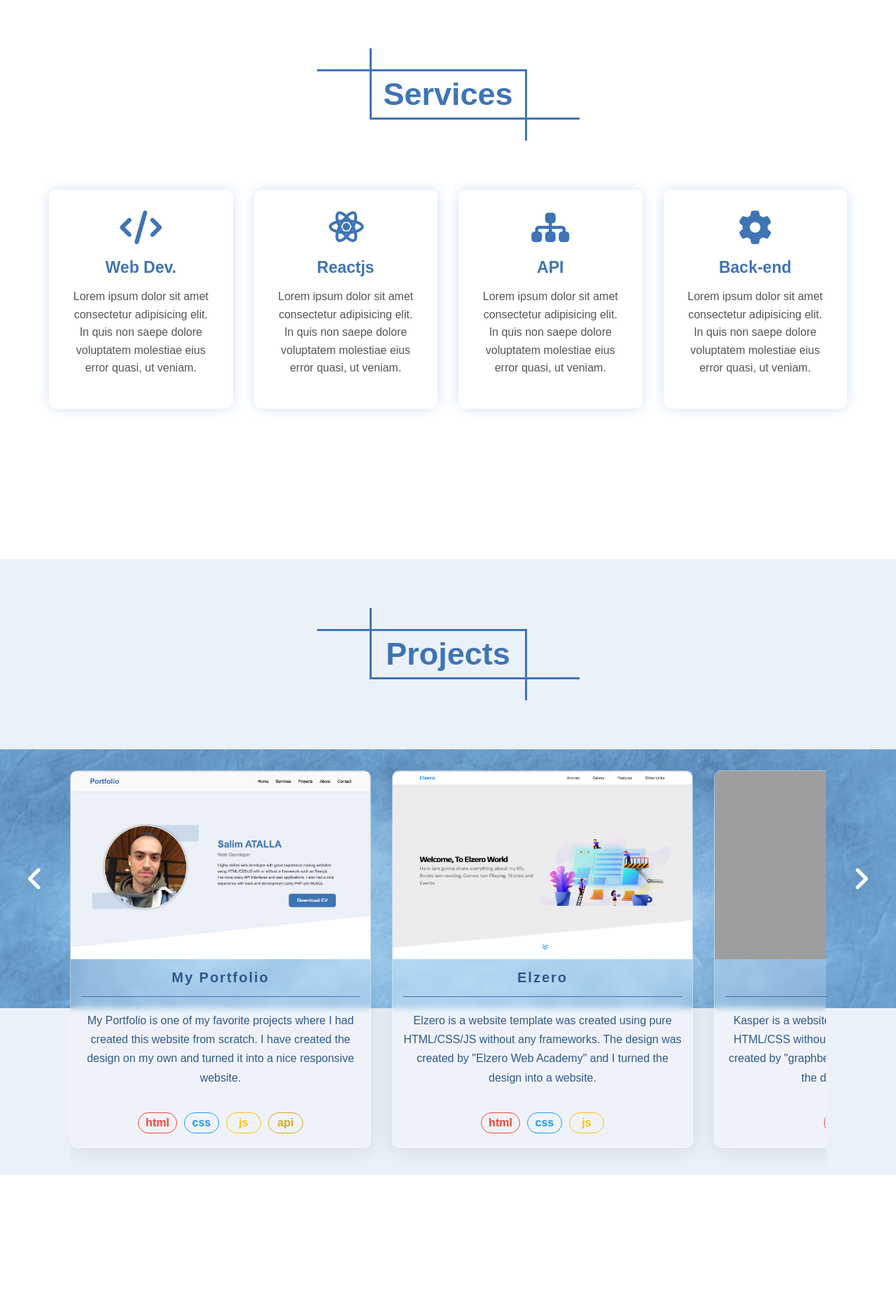
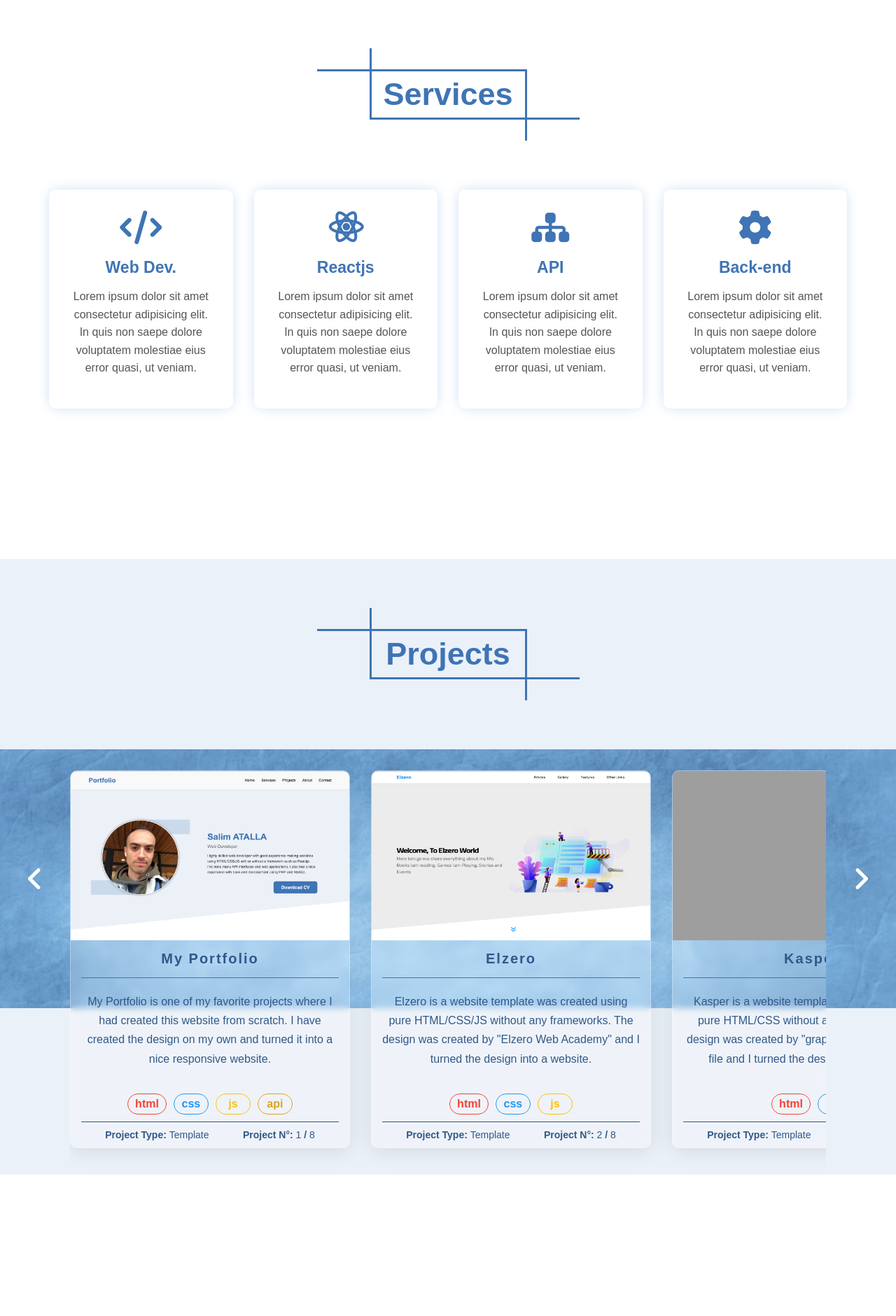
Before and after one commit to salim-atalla/Portfolio, a PHP site: page / in a window 1280 px wide. Shown: the part 801-2682 px from the top of the page at 70% size. Run offline with PHP 8.4, Linux system fonts and the light colour scheme; grey boxes are pictures that could not be loaded.

Commit message:
Projects carousel is done

```diff
--- a/assets/css/style.css
+++ b/assets/css/style.css
@@ -741,18 +741,24 @@ input:focus {
   transition: 0.5s;
 }
 .projects .carousel .cards .card {
-  width: 430px;
+  width: 400px;
   border-radius: 10px;
   overflow: hidden;
   z-index: 1;
   height: 100%;
   transition: var(--transition-main);
+  cursor: pointer;
 
   background: rgba(255, 255, 255, 0.2);
   box-shadow: 0 4px 30px rgba(0, 0, 0, 0.1);
   backdrop-filter: blur(5px);
   -webkit-backdrop-filter: blur(5px);
   border: 1px solid rgba(255, 255, 255, 0.3);
+}
+@media (min-width: 992px) {
+  .projects .carousel .cards .card:hover {
+    transform: translateY(-10px);
+  }
 }
 @media (max-width: 992px) {
   .projects .carousel .cards .card {
@@ -764,12 +770,9 @@ input:focus {
     width: 320px;
   }
 }
-.projects .carousel .cards .card:hover {
-  transform: translateY(-10px);
-}
 .projects .carousel .cards .card .card-head {
   width: 100%;
-  height: 50%;
+  height: 45%;
   position: relative;
 
   transform-style: preserve-3d;
@@ -785,7 +788,7 @@ input:focus {
     height: 40%;
   }
 }
-.projects .carousel .cards .card .card-head:hover {
+.projects .carousel .cards .card .card-head.selected {
   transform: rotateY(-180deg);
 }
 .projects .carousel .cards .card .card-head .face {
@@ -857,19 +860,21 @@ input:focus {
 }
 .projects .carousel .cards .card .card-body {
   width: 100%;
-  height: 50%;
+  height: 55%;
   display: flex;
   flex-direction: column;
   justify-content: space-between;
   text-align: center;
+  position: relative;
 }
 @media (max-width: 992px) {
   .projects .carousel .cards .card .card-body {
-    height: 55%;
+    height: 60%;
   }
 }
 .projects .carousel .cards .card .text {
   padding: 15px;
+  flex: 1;
 }
 .projects .carousel .cards .card .text > h3 {
   font-size: 20px;
@@ -883,13 +888,32 @@ input:focus {
   margin-top: 20px;
   color: var(--color-main-alt);
 }
+@media (max-width: 500px) {
+  .projects .carousel .cards .card .text > p {
+    line-height: 1.5;
+  }
+}
+.projects .carousel .cards .card .info {
+  display: flex;
+  justify-content: space-around;
+  align-items: center;
+  padding: 10px;
+  margin: 0 15px;
+  font-size: 14px;
+  color: var(--color-main-alt);
+  border-top: 1px solid var(--color-main-alt);
+  font-weight: bold;
+}
+.projects .carousel .cards .card .info span {
+  font-weight: normal;
+}
 .projects .carousel .cards .card .tags {
   display: flex;
   justify-content: center;
   align-items: center;
   flex-wrap: wrap;
   gap: 10px;
-  padding: 20px;
+  padding: 10px;
 }
 .projects .carousel .cards .card .tags .tag {
   padding: 5px 10px;
--- a/assets/data/projects.json
+++ b/assets/data/projects.json
@@ -5,8 +5,9 @@
     "codeUrl": "https://github.com/salim-atalla/Fetch-GitHub-App",
     "img": "./assets/imgs/project-01.png",
     "title": "Fetch GitHub App",
-    "description": "Memory Game is a game for web was created using pure HTML/CSS/JS, it was designed by \"Elzero Web School\" and I turned this design into a code.",
-    "tags": ["html", "css", "js", "api"]
+    "description": "Fetch Github is a web application was created using pure HTML/CSS/JS based on a public \"Github\" API without any frameworks. It was designed and turned into a code by myself.",
+    "tags": ["html", "css", "js", "api"],
+    "type": "Web App"
   },
   {
     "id": 1,
@@ -14,8 +15,9 @@
     "codeUrl": "https://github.com/salim-atalla/Memory-Game",
     "img": "./assets/imgs/project-02.png",
     "title": "Memory Game",
-    "description": "Fetch Github is a web application was created using pure HTML/CSS/JS based on a public \"Github\" API without any frameworks. It was designed and turned into a code by myself.",
-    "tags": ["html", "css", "js"]
+    "description": "Memory Game is a game for web was created using pure HTML/CSS/JS, it was designed by \"Elzero Web School\" and I turned this design into a code.",
+    "tags": ["html", "css", "js"],
+    "type": "Web App"
   },
   {
     "id": 2,
@@ -24,7 +26,8 @@
     "img": "./assets/imgs/project-03.png",
     "title": "Typing Speed App",
     "description": "Typing Speed App is a web application was created using pure HTML/CSS/JS, it was designed by \"Elzero Web School\" and I turned this design into a code.",
-    "tags": ["html", "css", "js"]
+    "tags": ["html", "css", "js"],
+    "type": "Web App"
   },
   {
     "id": 3,
@@ -33,7 +36,8 @@
     "img": "./assets/imgs/project-04.png",
     "title": "Quiz App",
     "description": "Quiz App is a web application was created using pure HTML/CSS/JS based on a public API \"the-trivia-api.com\" without any frameworks. It was designed and turned into a code by myself.",
-    "tags": ["html", "css", "js", "api"]
+    "tags": ["html", "css", "js", "api"],
+    "type": "Web App"
   },
   {
     "id": 4,
@@ -42,7 +46,8 @@
     "img": "./assets/imgs/project-05.png",
     "title": "Leon",
     "description": "Leon is a website template was created using pure HTML/CSS without any frameworks. The design was created by \"graphberry.com\" as a PSD file and I turned the design into a website.",
-    "tags": ["html", "css"]
+    "tags": ["html", "css"],
+    "type": "Template"
   },
   {
     "id": 5,
@@ -51,7 +56,8 @@
     "img": "./assets/imgs/project-06.png",
     "title": "Kasper",
     "description": "Kasper is a website template was created using pure HTML/CSS without any frameworks. The design was created by \"graphberry.com\" as a PSD file and I turned the design into a website.",
-    "tags": ["html", "css"]
+    "tags": ["html", "css"],
+    "type": "Template"
   },
   {
     "id": 6,
@@ -60,7 +66,8 @@
     "img": "./assets/imgs/project-07.png",
     "title": "Elzero",
     "description": "Elzero is a website template was created using pure HTML/CSS/JS without any frameworks. The design was created by \"Elzero Web Academy\" and I turned the design into a website.",
-    "tags": ["html", "css", "js"]
+    "tags": ["html", "css", "js"],
+    "type": "Template"
   },
   {
     "id": 7,
@@ -69,6 +76,7 @@
     "img": "./assets/imgs/project-08.png",
     "title": "My Portfolio",
     "description": "My Portfolio is one of my favorite projects where I had created this website from scratch. I have created the design on my own and turned it into a nice responsive website.",
-    "tags": ["html", "css", "js", "api"]
+    "tags": ["html", "css", "js", "api"],
+    "type": "Template"
   }
 ]
--- a/assets/js/script.js
+++ b/assets/js/script.js
@@ -1,5 +1,5 @@
 // Handle click event for navbar menu on small screens
-const HandleDisplayNavbarMenu = () => {
+const handleDisplayNavbarMenu = () => {
   const menuBtn = document.querySelector(".header .navbar .menu-btn");
 
   menuBtn.addEventListener("click", () => {
@@ -26,10 +26,20 @@ const HandleDisplayNavbarMenu = () => {
     }
   });
 };
-HandleDisplayNavbarMenu();
+handleDisplayNavbarMenu();
 
 // Function to create and add projects to the projects carousel
-function createProjectCard(url, codeUrl, img, title, description, tags) {
+function createProjectCard(
+  url,
+  codeUrl,
+  img,
+  title,
+  description,
+  tags,
+  type,
+  totalNumber,
+  currentIndex
+) {
   const projectsContainer = document.querySelector(
     ".projects .carousel .cards"
   );
@@ -79,8 +89,24 @@ function createProjectCard(url, codeUrl, img, title, description, tags) {
     span.appendChild(document.createTextNode(tag));
     tagsContainer.appendChild(span);
   });
+  body.appendChild(tagsContainer);
 
-  body.appendChild(tagsContainer);
+  // Create the info field
+  let info = document.createElement("div");
+  info.classList.add("info");
+
+  info.innerHTML = `
+    <div class="project-type">
+        Project Type: <span>${type}</span>
+      </div>
+      <div class="project-number">
+        Project N°:
+        <span class="current">${currentIndex}</span>
+        /
+        <span class="total">${totalNumber}</span>
+    </div>
+  `;
+  body.appendChild(info);
   card.appendChild(body);
   projectsContainer.appendChild(card);
 }
@@ -91,23 +117,27 @@ async function getProjects() {
   const data = await (await fetch(API)).json();
   let projects = Array.from(data).reverse();
 
-  projects.forEach((project) => {
+  projects.forEach((project, index) => {
     createProjectCard(
       project.url,
       project.codeUrl,
       project.img,
       project.title,
       project.description,
-      project.tags
+      project.tags,
+      project.type,
+      projects.length,
+      index + 1
     );
   });
 
-  HandleProjectsCarousel();
+  handleProjectsCarousel();
+  handleClickOnCard();
 }
 getProjects();
 
 // Handle the projects carousel
-function HandleProjectsCarousel() {
+function handleProjectsCarousel() {
   const carousel = document.querySelector(".projects .carousel");
   const carouselCards = document.querySelector(".projects .carousel .cards");
   const leftArrow = document.querySelector(
@@ -148,3 +178,25 @@ function HandleProjectsCarousel() {
   leftArrow.addEventListener("click", carouselScrollLeft);
   rightArrow.addEventListener("click", carouselScrollRight);
 }
+
+// Handle click on a card
+function handleClickOnCard() {
+  const cards = Array.from(
+    document.querySelectorAll(".projects .carousel .cards .card")
+  );
+
+  cards.forEach((card) => {
+    card.addEventListener("click", (event) => {
+      if (card.children[0].classList.contains("selected")) {
+        card.children[0].classList.remove("selected");
+      } else {
+        // Remove selected class from all cards
+        cards.forEach((card) => {
+          card.children[0].classList.remove("selected");
+        });
+        // Add selected class to the card target 'on click'
+        card.children[0].classList.add("selected");
+      }
+    });
+  });
+}
```
